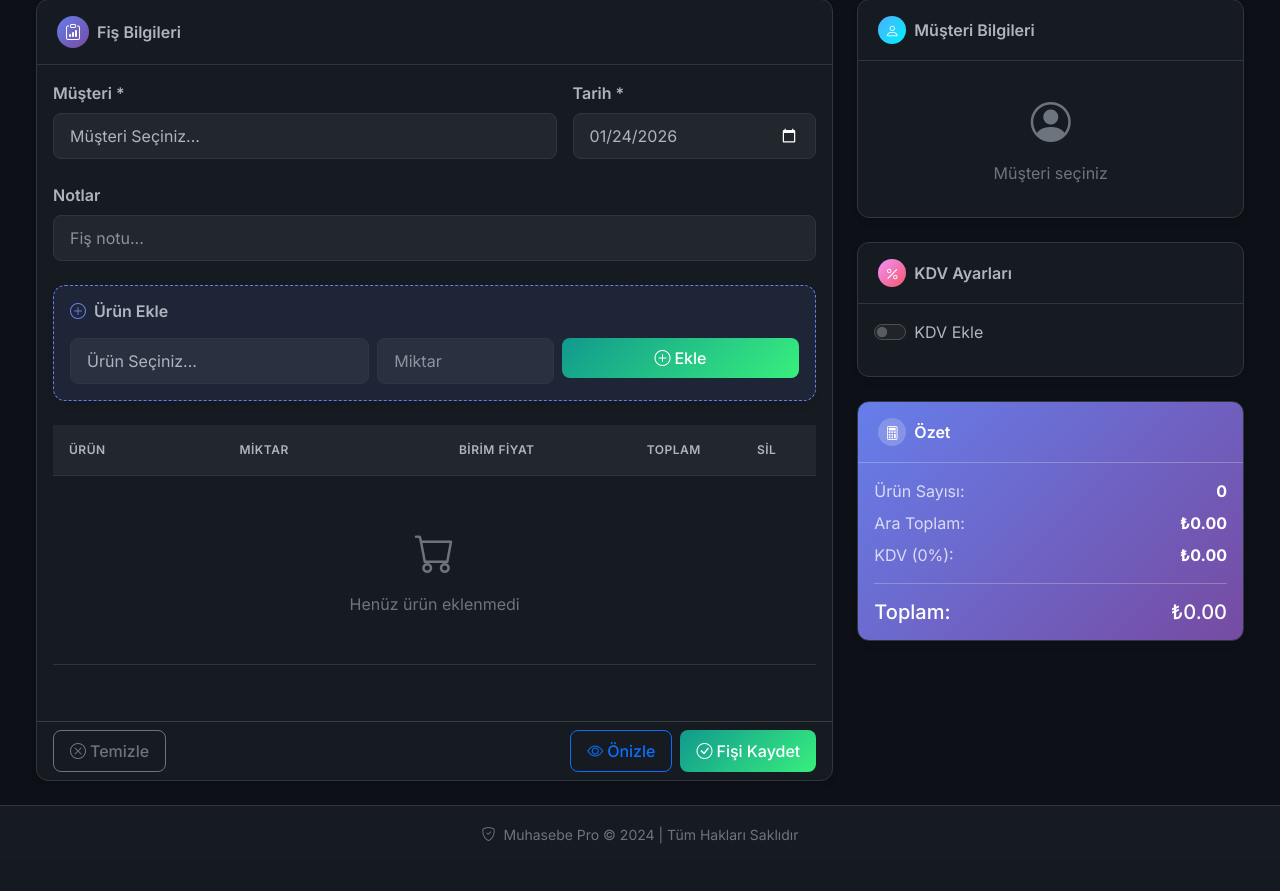
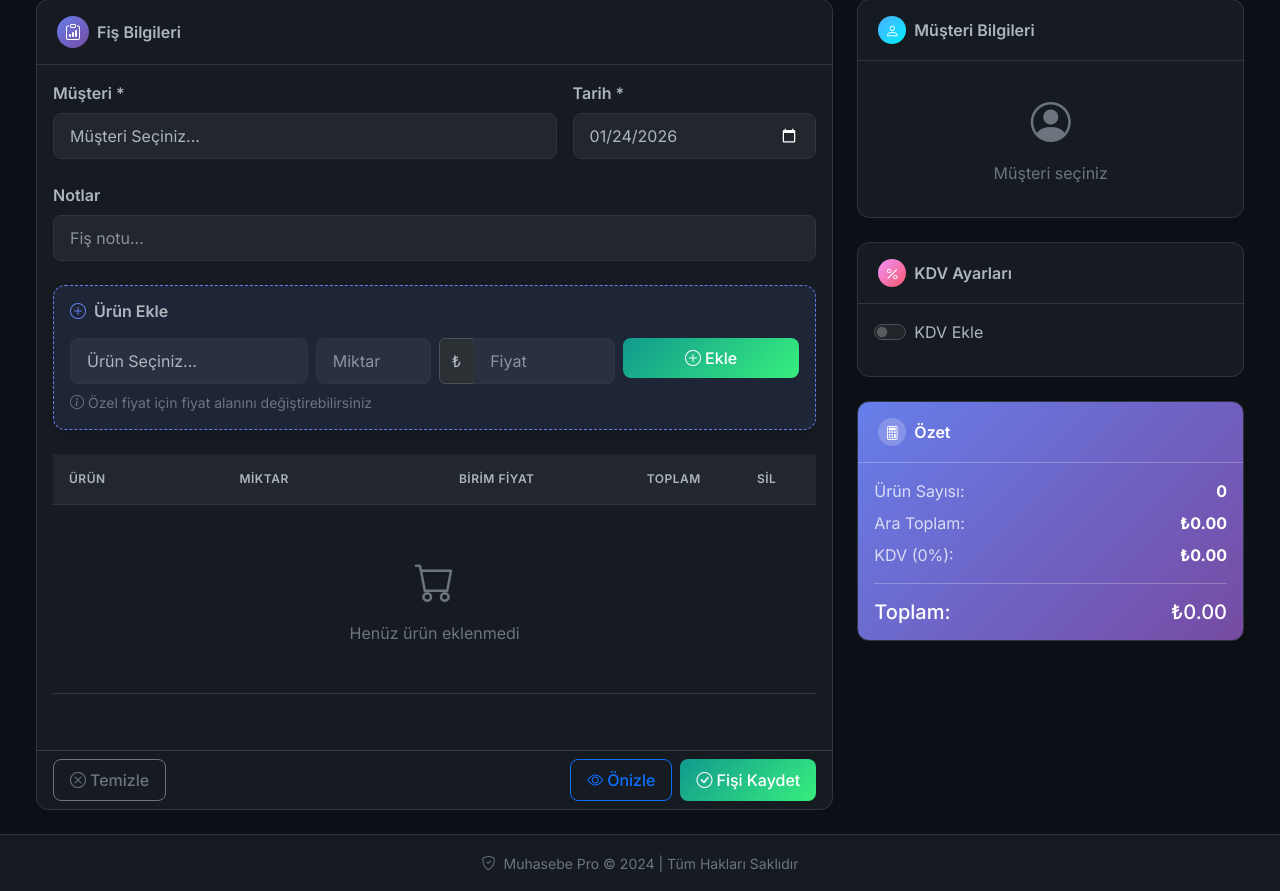
Before and after one commit to mahmutt44/muhasebe-pro, a Flask app: page /receipt in a window 1280 px wide. Shown: the part 186-1077 px from the top of the page. Before the commit the page ends 1030 px from the top, so only its background shows below. Run offline with Flask 3, Linux system fonts and the light colour scheme; data that the repository does not hold is empty.

Commit message:
Fiş keserken özel fiyat girme özelliği eklendi

```diff
--- a/templates/receipt.html
+++ b/templates/receipt.html
@@ -59,25 +59,32 @@
                         <div class="card-body">
                             <h6 class="mb-3 fw-semibold"><i class="bi bi-plus-circle me-2" style="color: #667eea;"></i>Ürün Ekle</h6>
                             <div class="row g-2">
-                                <div class="col-md-5">
-                                    <select id="productSelect" class="form-select">
+                                <div class="col-md-4 col-6">
+                                    <select id="productSelect" class="form-select" onchange="updatePriceInput()">
                                         <option value="">Ürün Seçiniz...</option>
                                         {% for product in products %}
                                         <option value="{{ product.id }}" data-name="{{ product.name }}" data-unit="{{ product.unit }}" data-price="{{ product.unit_price }}">
-                                            {{ product.name }} ({{ product.unit }}) - ₺{{ "%.2f"|format(product.unit_price) }}
+                                            {{ product.name }} ({{ product.unit }})
                                         </option>
                                         {% endfor %}
                                     </select>
                                 </div>
-                                <div class="col-md-3">
+                                <div class="col-md-2 col-6">
                                     <input type="number" id="quantityInput" min="0.01" step="0.01" class="form-control" placeholder="Miktar">
                                 </div>
-                                <div class="col-md-4">
+                                <div class="col-md-3 col-6">
+                                    <div class="input-group">
+                                        <span class="input-group-text">₺</span>
+                                        <input type="number" id="priceInput" min="0" step="0.01" class="form-control" placeholder="Fiyat">
+                                    </div>
+                                </div>
+                                <div class="col-md-3 col-6">
                                     <button type="button" onclick="addProduct()" class="btn btn-success w-100">
                                         <i class="bi bi-plus-circle me-1"></i>Ekle
                                     </button>
                                 </div>
                             </div>
+                            <small class="text-secondary mt-2 d-block"><i class="bi bi-info-circle me-1"></i>Özel fiyat için fiyat alanını değiştirebilirsiniz</small>
                         </div>
                     </div>
 
@@ -250,10 +257,24 @@ document.getElementById('customerSelect').addEventListener('change', function()
     }
 });
 
+// Ürün seçildiğinde fiyatı otomatik doldur
+function updatePriceInput() {
+    const select = document.getElementById('productSelect');
+    const priceInput = document.getElementById('priceInput');
+
+    if (select.value) {
+        const option = select.options[select.selectedIndex];
+        priceInput.value = parseFloat(option.dataset.price).toFixed(2);
+    } else {
+        priceInput.value = '';
+    }
+}
+
 // Ürün ekleme
 function addProduct() {
     const select = document.getElementById('productSelect');
     const quantity = parseFloat(document.getElementById('quantityInput').value);
+    const customPrice = parseFloat(document.getElementById('priceInput').value);
 
     if (!select.value) {
         showNotification('Lütfen bir ürün seçin', 'error');
@@ -263,15 +284,21 @@ function addProduct() {
         showNotification('Lütfen geçerli bir miktar girin', 'error');
         return;
     }
+    if (isNaN(customPrice) || customPrice < 0) {
+        showNotification('Lütfen geçerli bir fiyat girin', 'error');
+        return;
+    }
 
     const option = select.options[select.selectedIndex];
+    const unitPrice = customPrice; // Kullanıcının girdiği fiyatı kullan
+
     const item = {
         product_id: parseInt(select.value),
         product_name: option.dataset.name,
         product_unit: option.dataset.unit,
-        unit_price: parseFloat(option.dataset.price),
+        unit_price: unitPrice,
         quantity: quantity,
-        total_price: parseFloat(option.dataset.price) * quantity
+        total_price: unitPrice * quantity
     };
 
     receiptItems.push(item);
@@ -279,6 +306,7 @@ function addProduct() {
 
     select.value = '';
     document.getElementById('quantityInput').value = '';
+    document.getElementById('priceInput').value = '';
     showNotification('Ürün eklendi', 'success');
 }
 
```
